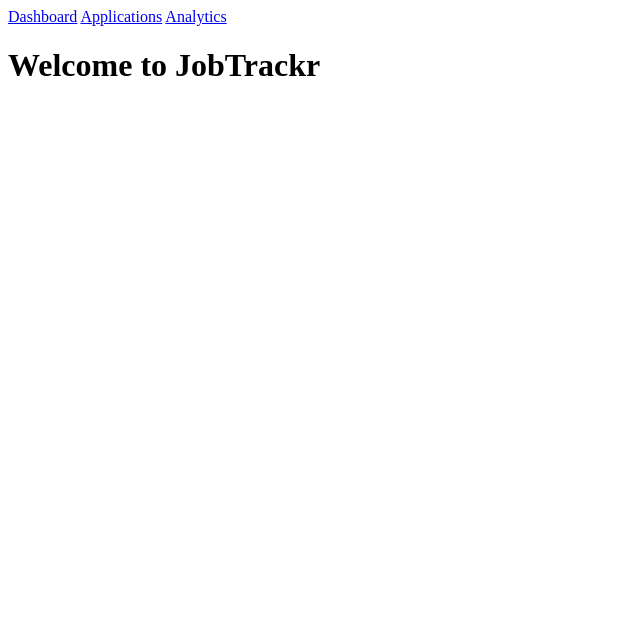
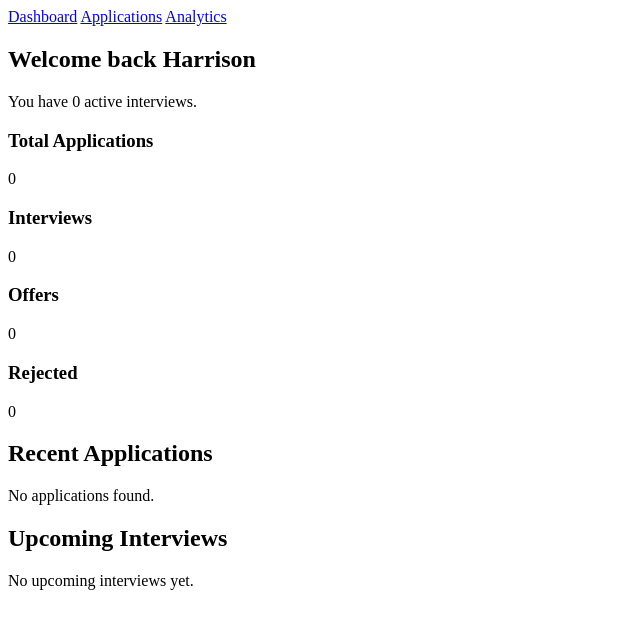
Before and after one commit to HReid17/jobtrackr, a Flask app: page / in a window 1280 px wide. Shown: the top 629 px of the page, without its empty margins (0-640 px from the left). Run offline with Flask 3, Linux system fonts and the light colour scheme; data that the repository does not hold is empty.

Commit message:
Build dashboard overview with live application data

```diff
--- a/app.py
+++ b/app.py
@@ -1,5 +1,5 @@
 from flask import Flask, render_template, request, redirect, url_for
-from datetime import datetime
+from datetime import datetime, date
 from extensions import db
 from models import Application
 
@@ -14,7 +14,37 @@ db.init_app(app)
 # Dashboard
 @app.route("/")
 def dashboard():
-    return render_template("dashboard/dashboard.html")
+
+    # Stats
+    total_applications = Application.query.count()
+    applied = Application.query.filter_by(status="Applied").count()
+    interviews = Application.query.filter_by(status="Interview").count()
+    offers = Application.query.filter_by(status="Offer").count()
+    rejected = Application.query.filter_by(status="Rejected").count()
+
+    # Recent Applications
+    recent_applications = (
+        Application.query.order_by(Application.applied_date.desc()).limit(5).all()
+    )
+
+    # Upcoming Interview's
+    upcoming_interviews = (
+        Application.query.filter(Application.interview_date >= date.today())
+        .order_by(Application.interview_date.asc())
+        .limit(3)
+        .all()
+    )
+
+    return render_template(
+        "dashboard/dashboard.html",
+        total_applications=total_applications,
+        applied=applied,
+        interviews=interviews,
+        offers=offers,
+        rejected=rejected,
+        recent_applications=recent_applications,
+        upcoming_interviews=upcoming_interviews,
+    )
 
 
 # Applications
--- a/templates/dashboard/dashboard.html
+++ b/templates/dashboard/dashboard.html
@@ -5,5 +5,94 @@ Dashboard
 {% endblock %}
 
 {% block content %}
-<h1>Welcome to JobTrackr</h1>
+
+<section class="dashboard-header">
+    <h1>Welcome back Harrison</h1>
+    <p>You have {{ interviews }} active interviews.</p>
+</section>
+
+<section class="stats-grid">
+
+    <div class="stat-card">
+        <h3>Total Applications</h3>
+        <p>{{ total_applications }}</p>
+    </div>
+
+    <div class="stat-card">
+        <h3>Interviews</h3>
+        <p>{{ interviews }}</p>
+    </div>
+
+    <div class="stat-card">
+        <h3>Offers</h3>
+        <p>{{ offers }}</p>
+    </div>
+
+    <div class="stat-card">
+        <h3>Rejected</h3>
+        <p>{{ rejected }}</p>
+    </div>
+
+</section>
+
+<section class="dashboard-content">
+
+    <section class="recent-applications">
+
+        <h2>Recent Applications</h2>
+
+        {% for application in recent_applications %}
+
+        <div class="application-card">
+
+            <h3>{{ application.company }}</h3>
+
+            <p>{{ application.role }}</p>
+
+            <p>{{ application.status }}</p>
+
+            <p>
+                {{ application.applied_date.strftime('%d %b %Y') }}
+            </p>
+
+        </div>
+
+        {% else %}
+
+        <p>No applications found.</p>
+
+        {% endfor %}
+
+    </section>
+
+    <section class="upcoming-interviews">
+
+        <h2>Upcoming Interviews</h2>
+
+        {% for interview in upcoming_interviews %}
+
+        <div class="interview-card">
+
+            <p>{{ interview.interview_date.strftime('%d %b') }}</p>
+
+            <h3>{{ interview.company }}</h3>
+
+            <p>{{ interview.role }}</p>
+
+            <p>
+                {{ interview.interview_time or "Time TBC" }}
+            </p>
+
+        </div>
+
+        {% else %}
+
+        <p>No upcoming interviews yet.</p>
+
+        {% endfor %}
+
+    </section>
+
+</section>
+
 {% endblock %}
```
